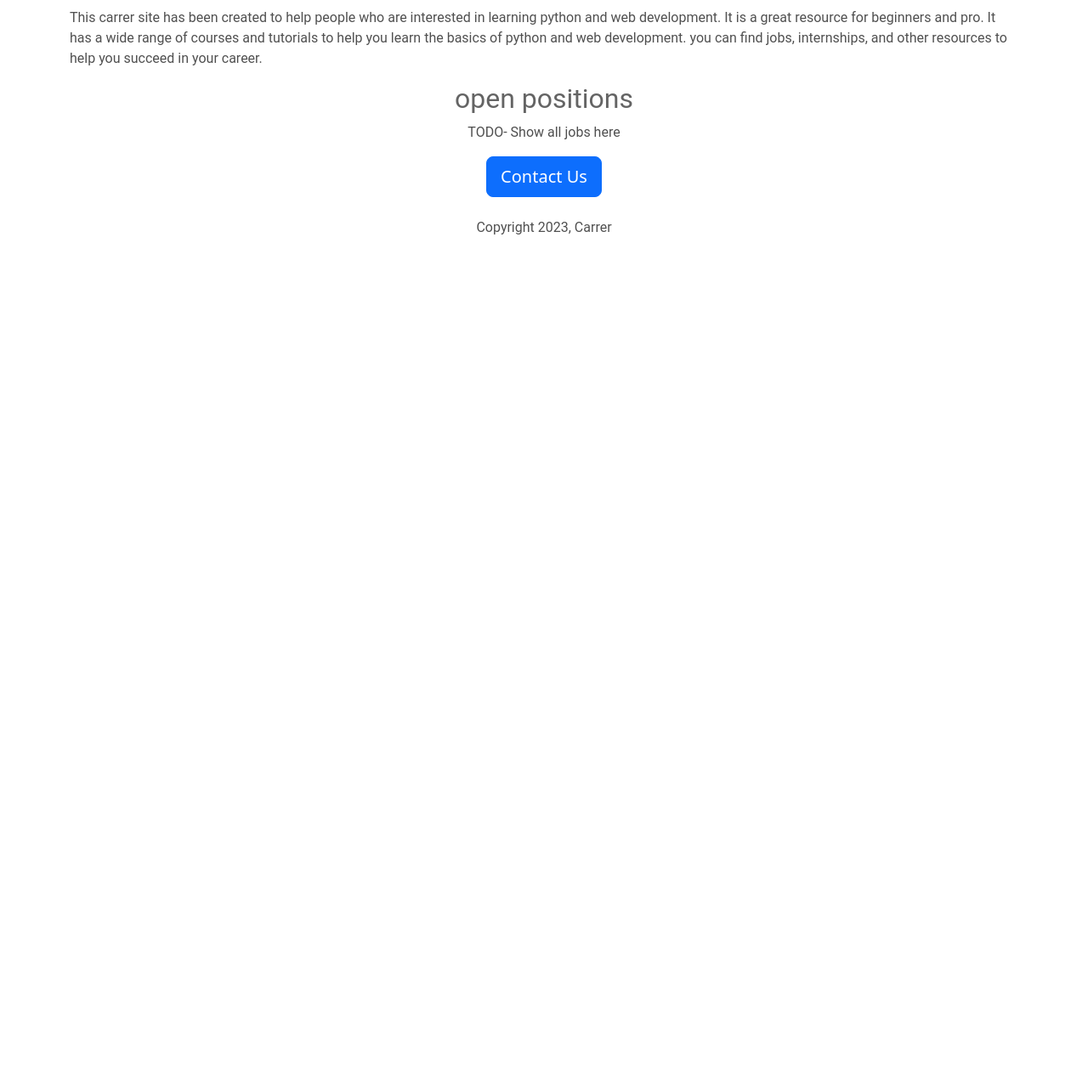
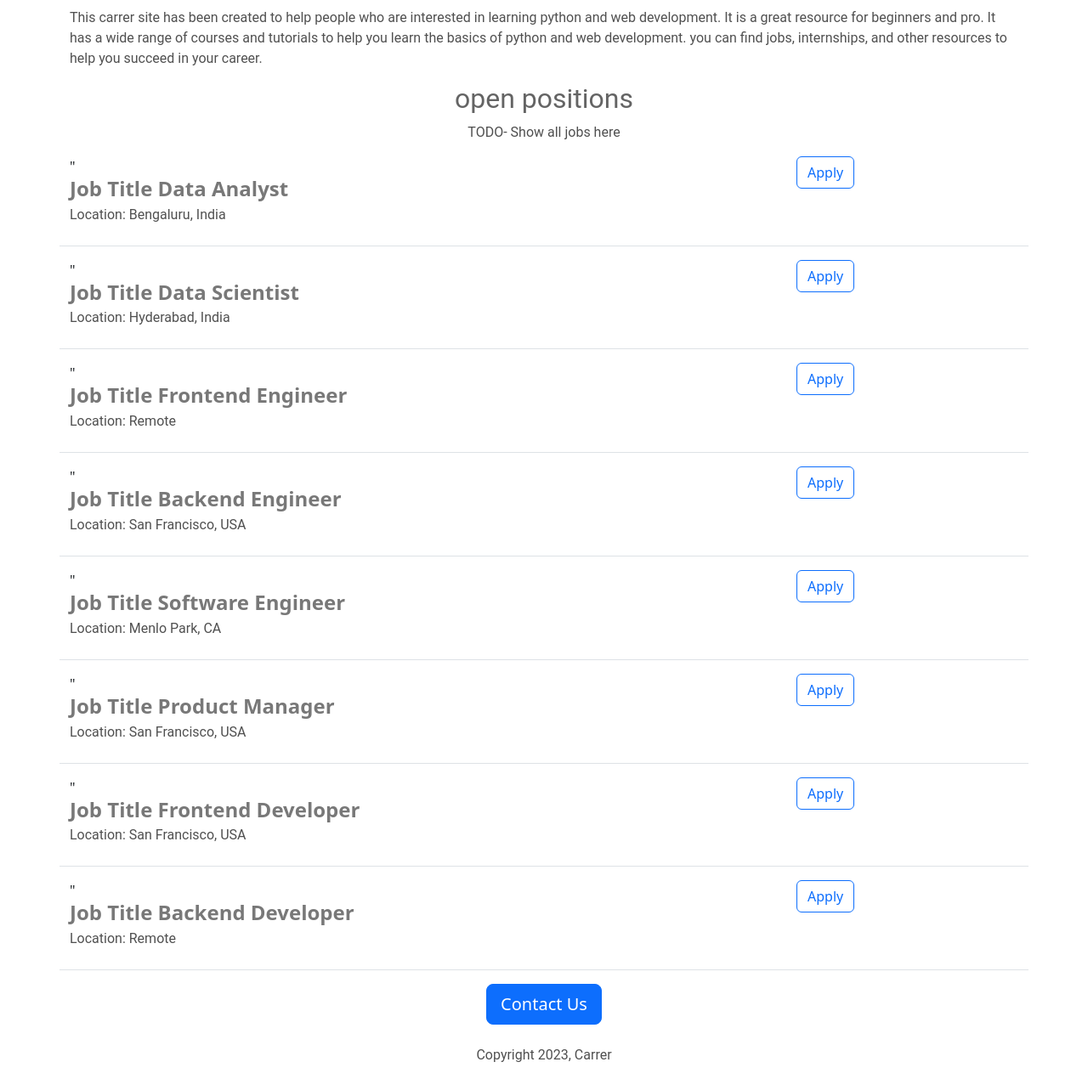
Before and after one commit to Prakashsoni12/carreer_website, a Flask app: page / in a window 1280 px wide. Shown: the part 363-1633 px from the top of the page at 85% size. Before the commit the page ends 639 px from the top, so only its background shows below. Run offline with Flask 3, Linux system fonts and the light colour scheme.

Commit message:
Added Dynamic routing

```diff
--- a/app.py
+++ b/app.py
@@ -1,10 +1,66 @@
-from flask import Flask,render_template
+from flask import Flask,render_template,jsonify
 
 app = Flask(__name__)
 
+jobs = [
+  {
+    "id": 1,
+    "title": "Data Analyst",
+    "location": "Bengaluru, India",
+    "salary": "Rs. 10,00,000"
+  },
+  {
+    "id": 2,
+    "title": "Data Scientist",
+    "location": "Hyderabad, India",
+    "salary": "Rs. 15,00,000"
+  },
+  {
+    "id": 3,
+    "title": "Frontend Engineer",
+    "location": "Remote",
+    "salary": "Rs. 12,00,000"
+  },
+  {
+    "id": 4,
+    "title": "Backend Engineer",
+    "location": "San Francisco, USA",
+    "salary": "$150,000"
+  },
+  {
+    "id": 5,
+    "title": "Software Engineer",
+    "location": "Menlo Park, CA",
+    "salary": "$100,000"
+  },
+  {
+    "id": 6,
+    "title": "Product Manager",
+    "location": "San Francisco, USA",
+    "salary": "$200,000"
+  },
+  {
+    "id": 7,
+    "title": "Frontend Developer",
+    "location": "San Francisco, USA",
+    "salary": "$100,000"
+  },
+  {
+    "id": 8,
+    "title": "Backend Developer",
+    "location": "Remote",
+    "salary": "$150,000"
+  }
+]
+
+
 @app.route("/")
 def hello_world():
-  return render_template("home.html")
+  return render_template("home.html",jobs=jobs)
+
+@app.route("/api/jobs")
+def list_jobs():
+  return jsoniify(jobs)
 
 if __name__ == "__main__":
   app.run(debug=True)
--- a/templates/home.html
+++ b/templates/home.html
@@ -50,6 +50,12 @@
 
          <h2>open positions</h2>
         <p class="text-center">TODO- Show all jobs here</p>
+        <div>
+         {% for job in jobs %}
+          {% include 'jobitem.html' %}
+          {% endfor %}
+        </div>
+
         </div>
 
       <div class="text-center"">
--- /dev/null
+++ b/templates/jobitem.html
@@ -0,0 +1,12 @@
+<div class="border-bottom row" style="margin-bottom:16px;padding-bottom:8px;">
+  <div class="col-9">"
+ <h4 style="color:rgb(120,120,120);margin-bottom:4px;""><b>Job Title {{ job['title'] }} </b> </h4>
+  <p>Location: {{ job['location'] }}</p>
+  {% if 'salary' in jobs %}
+  <p>Salary: {{ job['salary'] }}</p>
+  {% endif %}
+  </div>
+  <div class="col-3">
+    <a href="" type="button" class="btn btn-outline-primary">Apply</a>
+  </div>
+</div>
```
